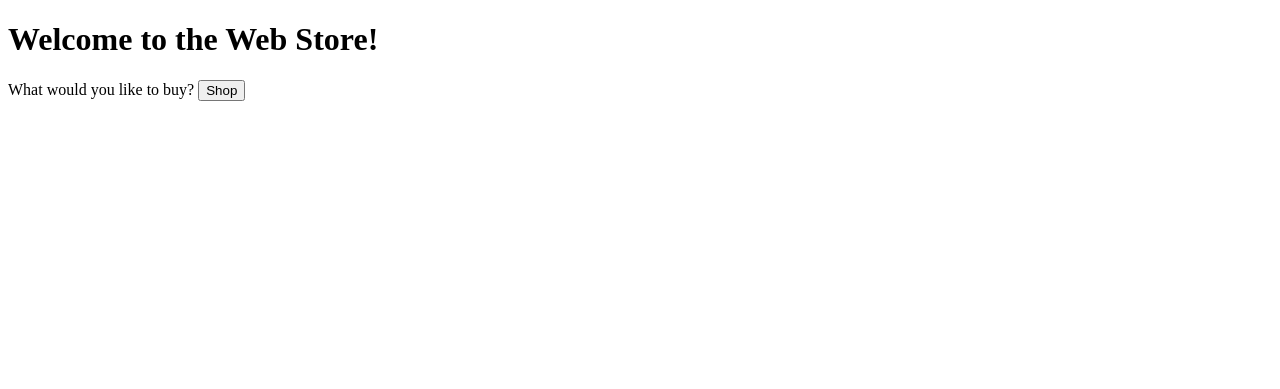
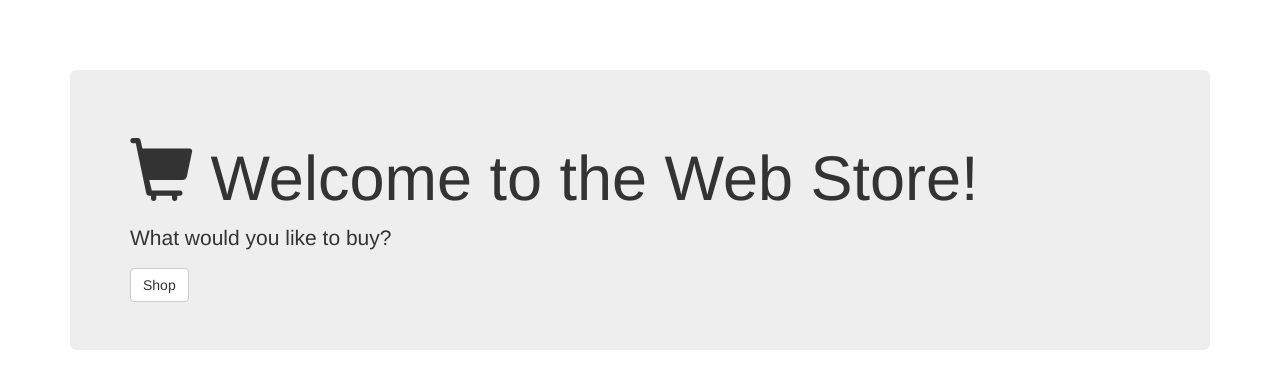
Before and after one commit to jbvx8/CS5570, a PHP site: page / in a window 1280 px wide. Shown: the top 389 px of the page. Run offline with PHP 8.4, Linux system fonts and the light colour scheme; data that the repository does not hold is empty.

Commit message:
added some style to front page

```diff
--- a/Prototype/prototype/index.php
+++ b/Prototype/prototype/index.php
@@ -8,6 +8,8 @@ and open the template in the editor.
     <head>
         <meta charset="UTF-8">
         <title>Web Store</title>
+        <link rel="stylesheet" href="https://maxcdn.bootstrapcdn.com/bootstrap/3.3.7/css/bootstrap.min.css" integrity="sha384-BVYiiSIFeK1dGmJRAkycuHAHRg32OmUcww7on3RYdg4Va+PmSTsz/K68vbdEjh4u" crossorigin="anonymous">
+        <link rel="stylesheet" type="text/css" href="./prototype.css">
     </head>
     <body>
         <?php
@@ -21,22 +23,26 @@ and open the template in the editor.
             mysqli_select_db($con, "ecommerce");
         ?>
 
-        <h1>Welcome to the Web Store!</h1>
+        <div class="container">
+            <div class="jumbotron">
+		<h1><span class="glyphicon glyphicon-shopping-cart"></span> Welcome to the Web Store!</h1>
+		<p>What would you like to buy?</p>
+                <form action="store.php">
 
-        <form name="store" action="store.php">
-            What would you like to buy?
-
-            <?php
+                <?php
                 $result= mysqli_query($con, "SELECT type FROM types");
                 while ($row=  mysqli_fetch_array($result)) {
-                    echo "<p><input type=\"checkbox\" name=\"type[]\" value=\"" . htmlentities($row["type"]) . "\" />" . htmlentities($row["type"]) . "</p>";
+                    echo "<p><input type=\"checkbox\" name=\"type[]\" value=\"" . htmlentities($row["type"]) . "\" /> " . htmlentities($row["type"]) . "</p>";
                 }
                 mysqli_free_result($result);
                 mysqli_close($con);
             ?>
 
-            <input type="submit" value="Shop" name="shopButton" />
-        </form>
+                <button class="btn btn-default" type="submit">Shop</button>
+                </form>
+
+            </div>
+        </div>
 
 
 
--- /dev/null
+++ b/Prototype/prototype/prototype.css
@@ -0,0 +1,13 @@
+/*
+To change this license header, choose License Headers in Project Properties.
+To change this template file, choose Tools | Templates
+and open the template in the editor.
+*/
+/*
+    Created on : Sep 26, 2016, 12:59:50 PM
+    Author     : Jackie
+*/
+
+body {
+    padding-top: 70px;
+}
--- a/Prototype/prototype/store.php
+++ b/Prototype/prototype/store.php
@@ -30,7 +30,7 @@ and open the template in the editor.
                 while ($row = mysqli_fetch_array($result)){
                     echo "<p>Title : " . htmlentities($row["name"]) . "</p>";
                     echo "<p>Description : " . htmlentities($row["description"]) . "</p>";
-                    echo "<p>Description : " . $row["description"] . "</p>";
+
                     $newResult = mysqli_query($con, "SELECT attribute, value FROM attributes WHERE product_id=\"" . htmlentities($row["PID"]) . "\"");
                     $genre = 0;
                     while ($newRow = mysqli_fetch_array($newResult)){
```
Also changed, not shown: 1 other file.
